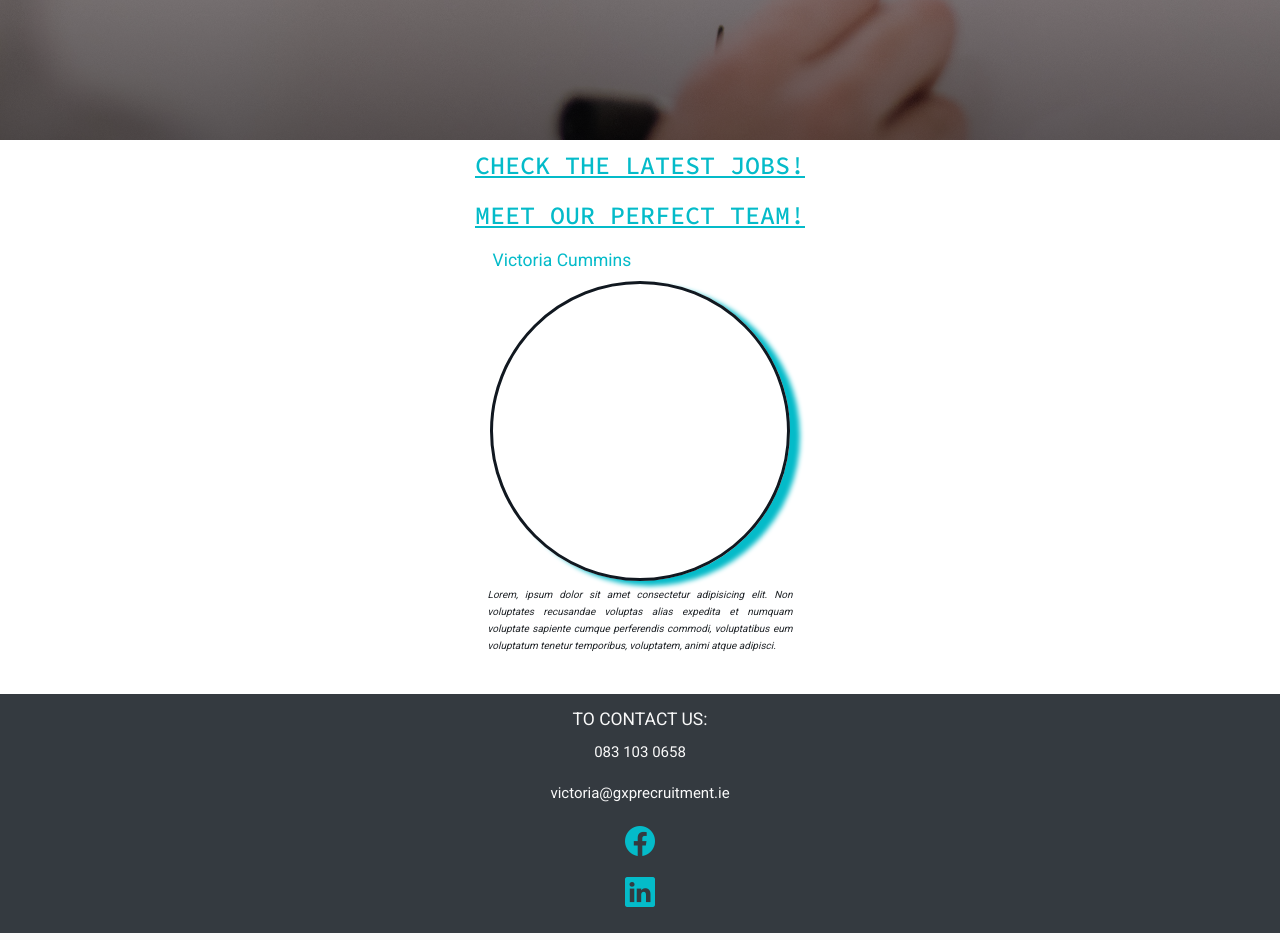
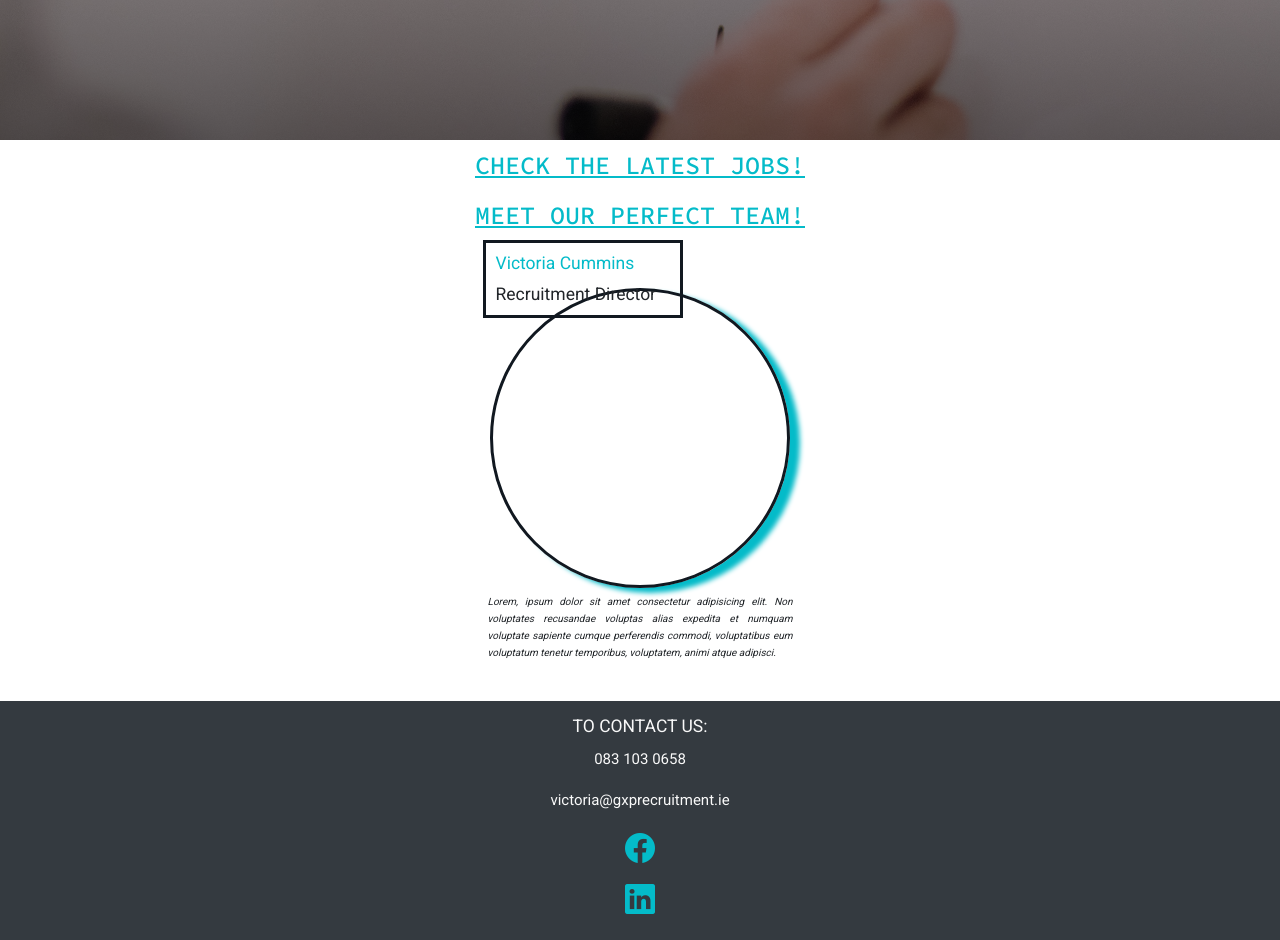
Before and after one commit to mkuti/GxPRecruit, a Django app: page / in a window 1280 px wide. Shown: the part 620-1560 px from the top of the page. Run offline with Django 3.2, Linux system fonts and the light colour scheme; data that the repository does not hold is empty; some libraries are stand-ins or nearby versions.

Commit message:
Added style to round card

```diff
--- a/core/templates/home.html
+++ b/core/templates/home.html
@@ -92,10 +92,10 @@
 <section class="container-fluid">
     <h1 class="text-blue section-title text-uppercase text-center m-3">Meet our perfect team!</h1>
     <div class="row justify-content-center no-gutters mx-3" id="team">
-            <div class="col-12 col-sm-8 col-md-6 col-lg-4 col-xl-3">
+            <div class="col-12 col-sm-8 col-md-6 col-lg-4 col-xl-3 team-container">
                 <div class="header_container">
                     <h3 class="staff_name m-3 text-blue">Victoria Cummins</h3>
-                    <h3 class="staff_role m-3"></h3>
+                    <h3 class="staff_role m-3">Recruitment Director</h3>
                 </div>
                 <div class="round_card white_box dark-text m-auto">
                     <div class="staff_photo m-3">
--- a/static/css/style.css
+++ b/static/css/style.css
@@ -199,10 +199,28 @@ body {
   color: #04bbc9;
 }
 
+/* Our team */
 .round_card {
   width: 30rem;
   height: 30rem;
   border-radius: 50%;
+}
+
+.header_container {
+  width: 20rem;
+  height: auto;
+  border:0.3rem solid #111820;
+}
+
+.team-container .header_container {
+  position: relative;
+  z-index: 1;
+  margin-bottom: -3rem;
+}
+
+.team-container .round_card {
+  position: relative;
+  z-index: -1;
 }
 
 /* footer */
```
